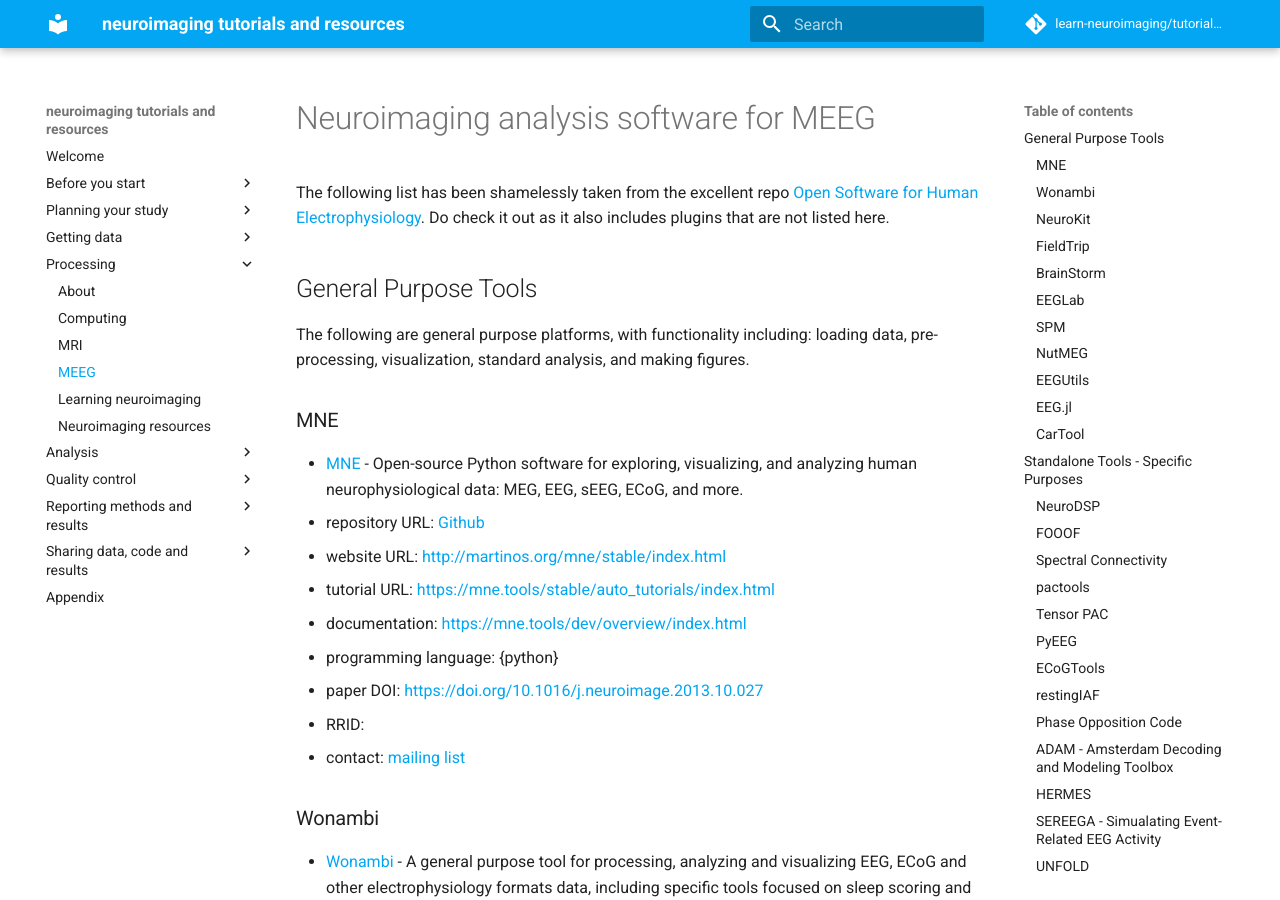
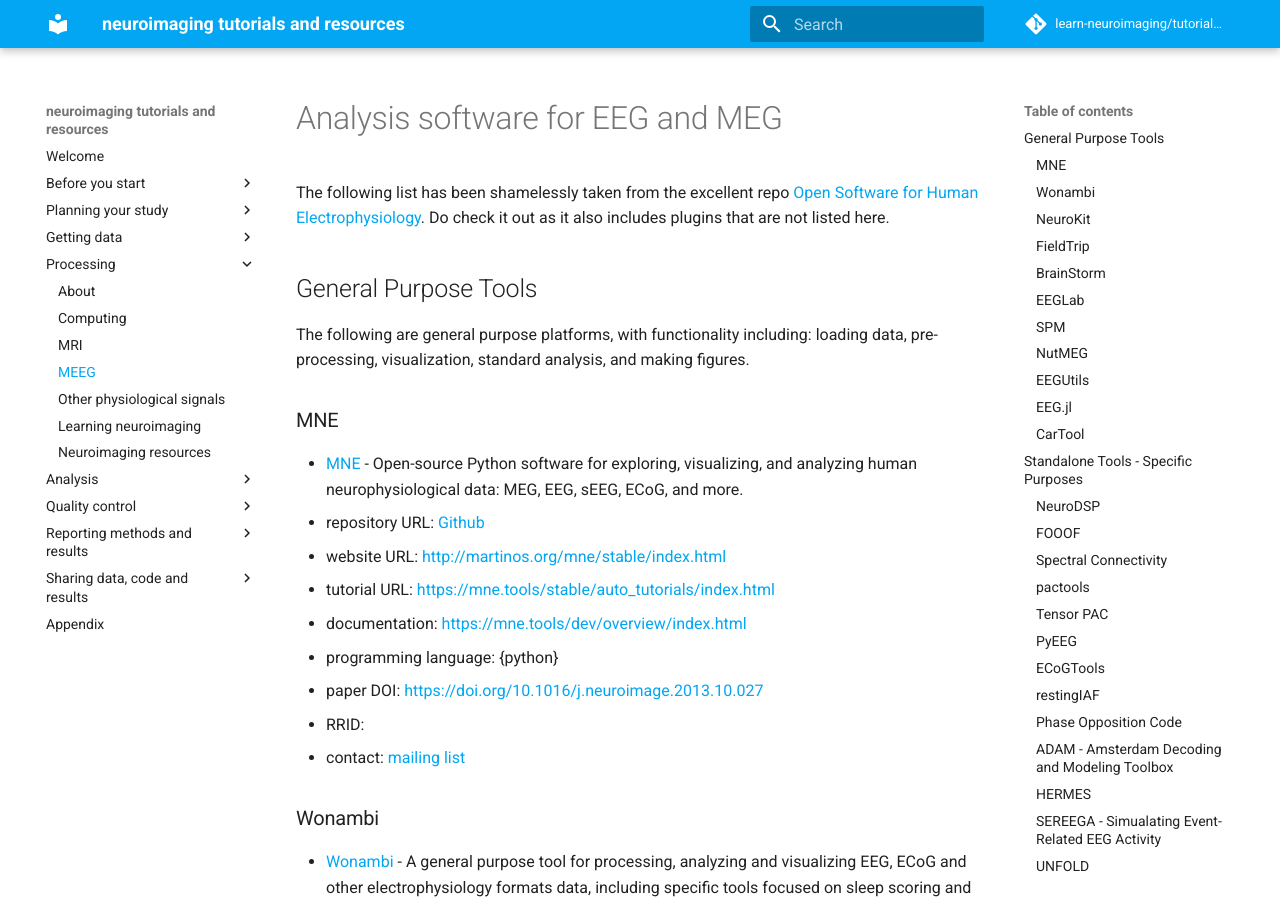
Before and after one commit to learn-neuroimaging/hitchhackers_guide_brain, an MkDocs documentation site: the page built from docs/analysis_software_MEEG.md, in a window 1280 px wide and 900 px high. Built offline with MkDocs 1.6.1 and Material for MkDocs 9.7.7, drawn with Linux system fonts in a browser that asks for light colours; comment, search, counter and statistics services are not loaded.

Commit message:
add physio softwares to TOC

```diff
--- a/docs/analysis_software_MEEG.md
+++ b/docs/analysis_software_MEEG.md
@@ -1,4 +1,4 @@
-# Neuroimaging analysis software for MEEG
+# Analysis software for EEG and MEG
 
 The following list has been shamelessly taken from the excellent repo [Open Software for Human Electrophysiology](https://github.com/voytekresearch/OpenTools). Do check it out as it also includes plugins that are not listed here.
 
--- a/mkdocs.yml
+++ b/mkdocs.yml
@@ -29,6 +29,7 @@ nav:
     - Computing: "computing.md"
     - MRI: "analysis_software_MRI.md"
     - MEEG: "analysis_software_MEEG.md"
+    - Other physiological signals: "analysis_software_physio.md"
     - Learning neuroimaging: "learning_neuroimaging.md"
     - Neuroimaging resources: "neuroimaging_resources.md"
   - Analysis:
```
Also changed, not shown: docs/analysis_software_MRI.md (+1 -1 lines), docs/analysis_software_physio.md (+1 -2 lines).
